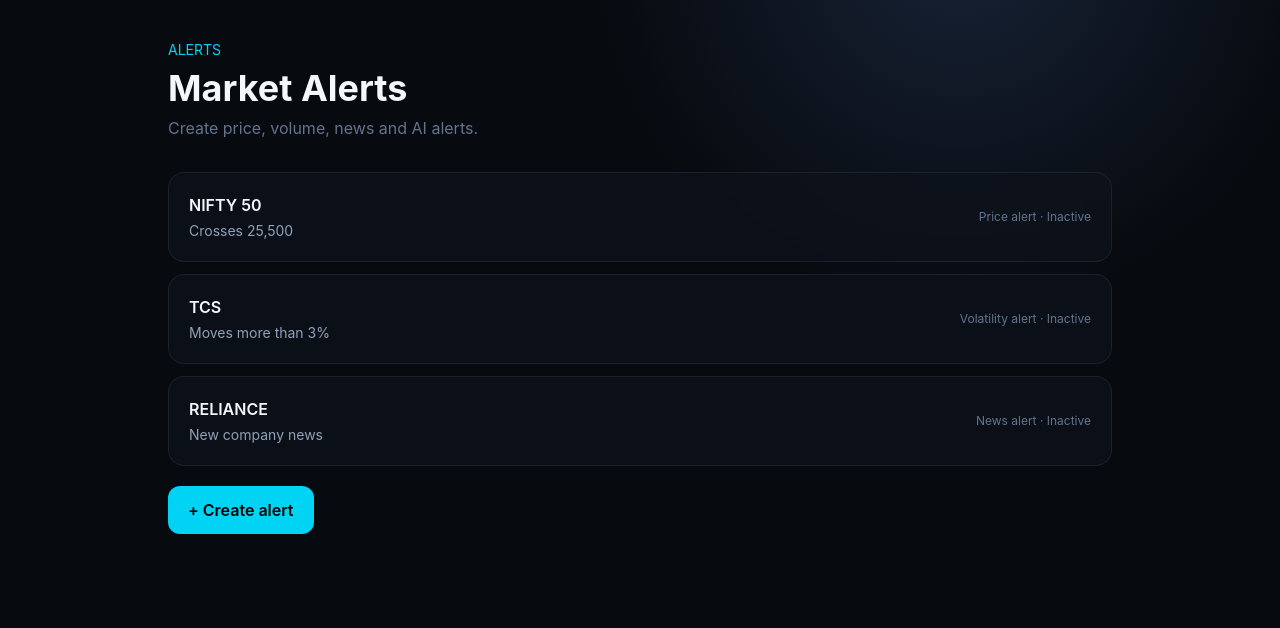
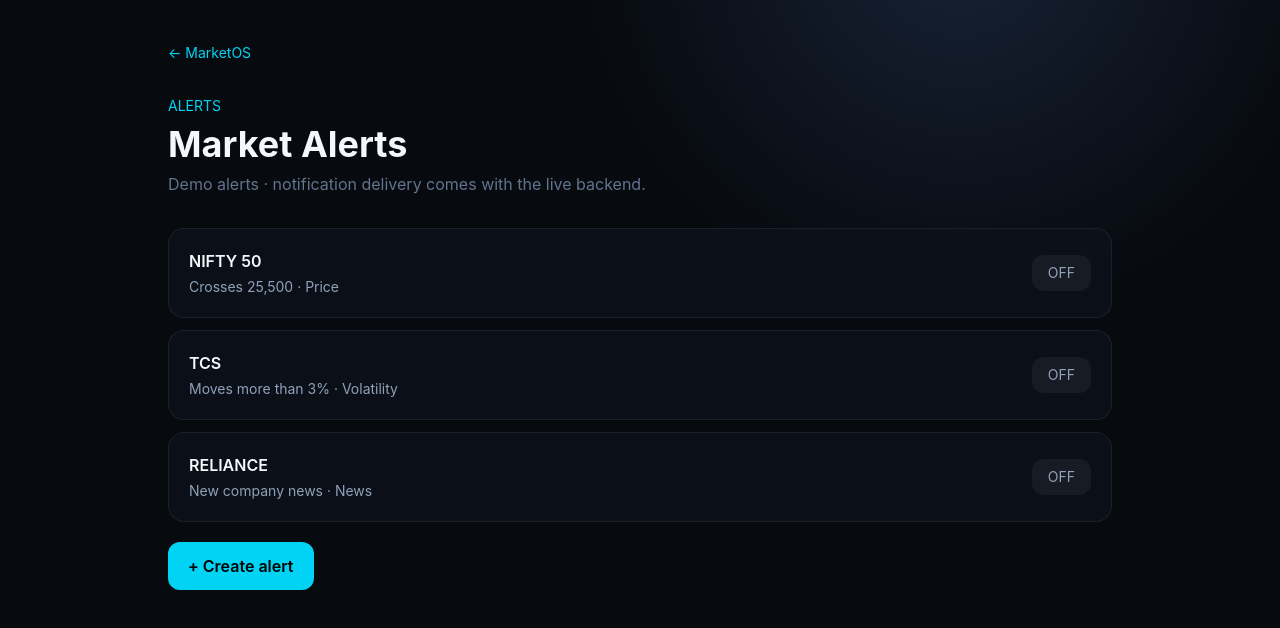
Before and after one commit to intersprit123/CodeX, a Next.js app: page /alerts in a window 1280 px wide. Shown: the top 628 px of the page. Built offline with nearby package versions, Linux system fonts and the light colour scheme.

Commit message:
Make alerts interactive

```diff
--- a/app/alerts/page.tsx
+++ b/app/alerts/page.tsx
@@ -1,2 +1,3 @@
-const alerts=[['NIFTY 50','Crosses 25,500','Price alert · Inactive'],['TCS','Moves more than 3%','Volatility alert · Inactive'],['RELIANCE','New company news','News alert · Inactive']]
-export default function Alerts(){return <main className="p-6 md:p-10 max-w-5xl mx-auto"><div className="text-cyan-400 text-sm">ALERTS</div><h1 className="text-4xl font-bold mt-2">Market Alerts</h1><p className="text-slate-500 mt-2">Create price, volume, news and AI alerts.</p><div className="space-y-3 mt-8">{alerts.map(([a,b,c])=><div className="glass rounded-2xl p-5 flex items-center justify-between" key={a}><div><div className="font-semibold">{a}</div><div className="text-sm text-slate-400 mt-1">{b}</div></div><span className="text-xs text-slate-500">{c}</span></div>)}</div><button className="mt-5 bg-cyan-400 text-black font-semibold px-5 py-3 rounded-xl">+ Create alert</button></main>}
+'use client'
+import {useState} from 'react'
+export default function Alerts(){const [alerts,setAlerts]=useState([['NIFTY 50','Crosses 25,500','Price'],['TCS','Moves more than 3%','Volatility'],['RELIANCE','New company news','News']]);const [on,setOn]=useState<Record<string,boolean>>({});return <main className="p-6 md:p-10 max-w-5xl mx-auto"><a href="/" className="text-sm text-cyan-400">← MarketOS</a><div className="mt-8"><div className="text-cyan-400 text-sm">ALERTS</div><h1 className="text-4xl font-bold mt-2">Market Alerts</h1><p className="text-slate-500 mt-2">Demo alerts · notification delivery comes with the live backend.</p></div><div className="space-y-3 mt-8">{alerts.map(([a,b,c])=><div className="glass rounded-2xl p-5 flex items-center justify-between" key={a}><div><div className="font-semibold">{a}</div><div className="text-sm text-slate-400 mt-1">{b} · {c}</div></div><button onClick={()=>setOn({...on,[a]:!on[a]})} className={`px-4 py-2 rounded-xl text-sm ${on[a]?'bg-emerald-400 text-black':'bg-white/5 text-slate-400'}`}>{on[a]?'ON':'OFF'}</button></div>)}</div><button onClick={()=>setAlerts([...alerts,['New alert','Custom condition','Demo']])} className="mt-5 bg-cyan-400 text-black font-semibold px-5 py-3 rounded-xl">+ Create alert</button></main>}
```
